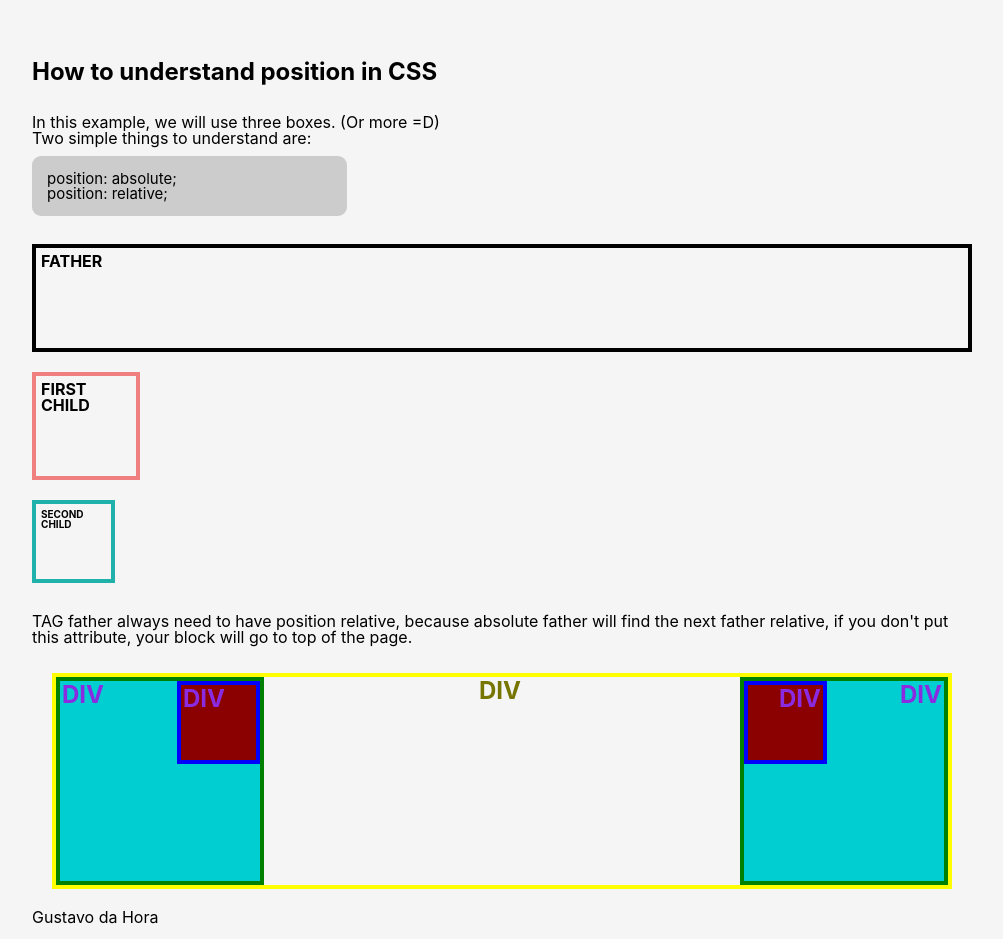
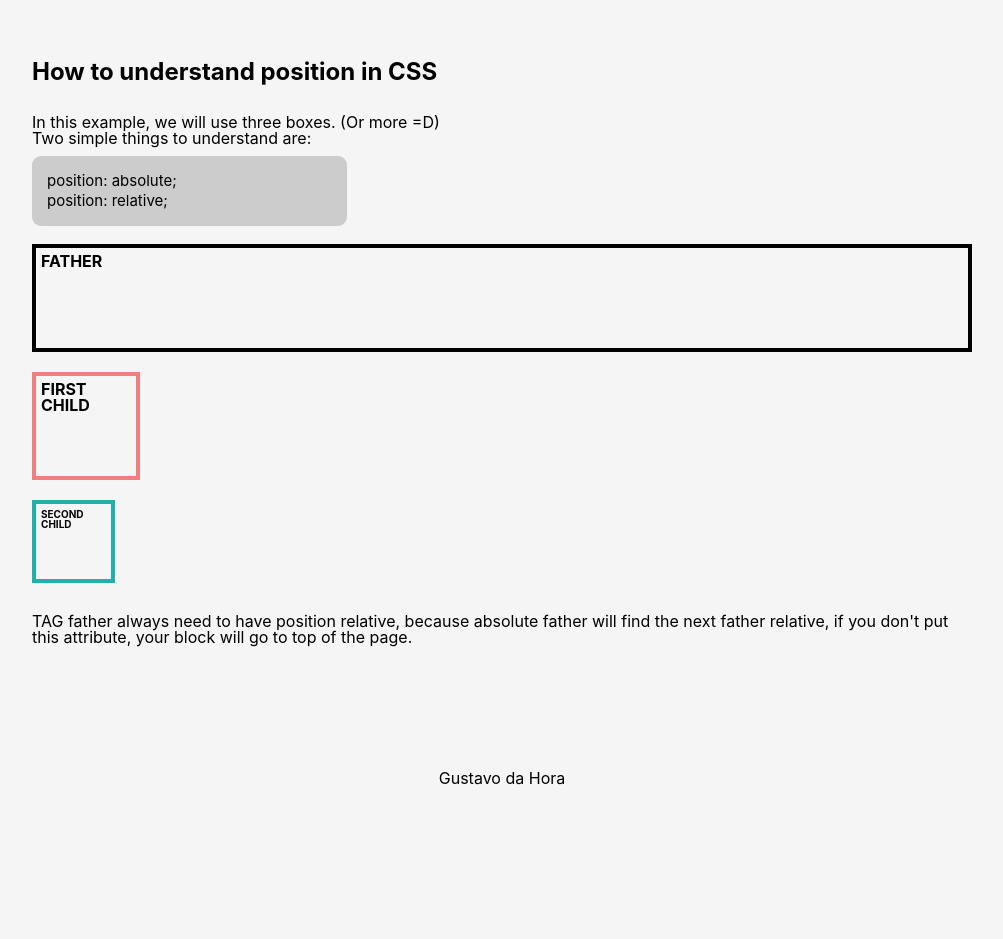
Before and after one commit to gustavodahora/learning-position-css, a plain HTML site: page index.html in a window 1280 px wide. Shown: the whole page, without its empty margins (138-1141 px from the left). After the commit the page ends 800 px from the top, so only its background shows below. Drawn offline with Linux system fonts and the light colour scheme.

Commit message:
Adding the correctly footer.

```diff
--- a/css/style.css
+++ b/css/style.css
@@ -1,6 +1,9 @@
 body {
     font-family: -apple-system, BlinkMacSystemFont, 'Segoe UI', Roboto, Oxygen, Ubuntu, Cantarell, 'Open Sans', 'Helvetica Neue', sans-serif;
     background-color: whitesmoke;
+    position: relative;
+    min-height: 100%;
+    min-height: 100vh;
 }
 
 header {
@@ -12,8 +15,9 @@ header {
 
 main {
     width: 940px;
-    margin: 0 auto;
+    margin: 0 auto 30px;
     position: relative;
+    padding-bottom: 20px;
 }
 
 .page-title {
@@ -43,6 +47,7 @@ main {
     font-family: -apple-system, BlinkMacSystemFont, 'Segoe UI', Roboto, Oxygen, Ubuntu, Cantarell, 'Open Sans', 'Helvetica Neue', sans-serif;
     font-size: 15px;
     border-radius: 9px;
+    line-height: 20px;
 }
 
 /* First explanation */
@@ -85,82 +90,19 @@ main {
     position: relative;
 }
 
-.item-a-r {
-    margin: 20px;
-    border: 4px solid yellow;
-    position: relative;
-}
-
-.box-name.main-name {
-    color: #757500;
-    right: 50%;
-    transform: translateX(50%);
-}
-
-.box-name {
-    position: absolute;
-    color: blueviolet;
-    font-weight: bold;
-    font-size: 24px;
-    margin: 2px;
-}
-
-.box.left {
-    width: 200px;
-    height: 200px;
-    background-color: darkturquoise;
-    border: 4px green solid;
-    position: relative;
-}
-
-.box.left-content {
-    width: 75px;
-    height: 75px;
-    background-color: darkred;
-    border: 4px solid blue;
-    position: absolute;
-    right: 0;
-}
-
-.box-name.left-name {
-
-}
-
-/* box-right */
-
-.box.right {
-    width: 200px;
-    height: 200px;
-    background-color: darkturquoise;
-    position: absolute;
-    border: 4px green solid;
-    right: 0;
-    top: 0;
-}
-
-.box.right-content {
-    width: 75px;
-    height: 75px;
-    background-color: darkred;
-    border: 4px solid blue;
-    position: absolute;
-    left: 0;
-}
-
-.box-name.right {
-    right: 0;
-}
-
 /* Footer */
 
 footer {
+    width: 100%;
+    position: absolute;
     bottom: 0;
-    position: relative;
+    height: 30px;
 }
 
 footer div {
-    height: 30px;
     position: absolute;
+    right: 50%;
+    transform: translateX(50%);
 }
 
 footer div a {
--- a/index.html
+++ b/index.html
@@ -44,27 +44,12 @@
         <div class="explanation-position2">
             <p>TAG father always need to have position relative, because absolute father will find the next father relative, if you don't put this attribute, your block will go to top of the page.</p>
         </div>
-        <section class="item-a-r">
-            <p class="box-name main-name">DIV</p>
-            <div class="box left">
-                <p class="box-name left-name">DIV</p>
-                <div class="box left-content">
-                    <p class="box-name">DIV</p>
-                </div>
-            </div>
-            <div class="box right">
-                <p class="box-name right">DIV</p>
-                <div class="box right-content">
-                    <p class="box-name right">DIV</p>
-                </div>
-            </div>
-        </section>
 
-        <footer>
-            <div>
-                <a href="https://github.com/gustavodahora">Gustavo da Hora</a>
-            </div>
-        </footer>
     </main>
+    <footer>
+        <div>
+            <a href="https://github.com/gustavodahora">Gustavo da Hora</a>
+        </div>
+    </footer>
 </body>
 </html>
```
